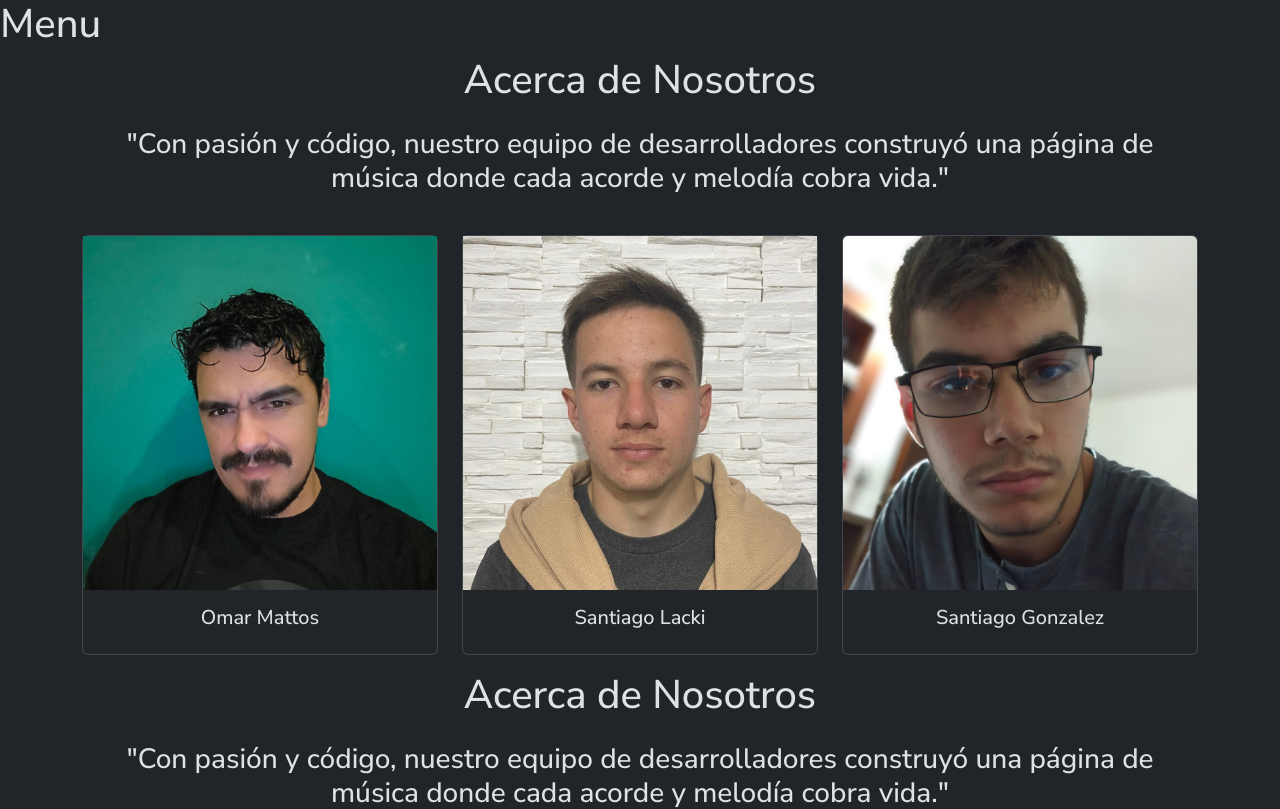
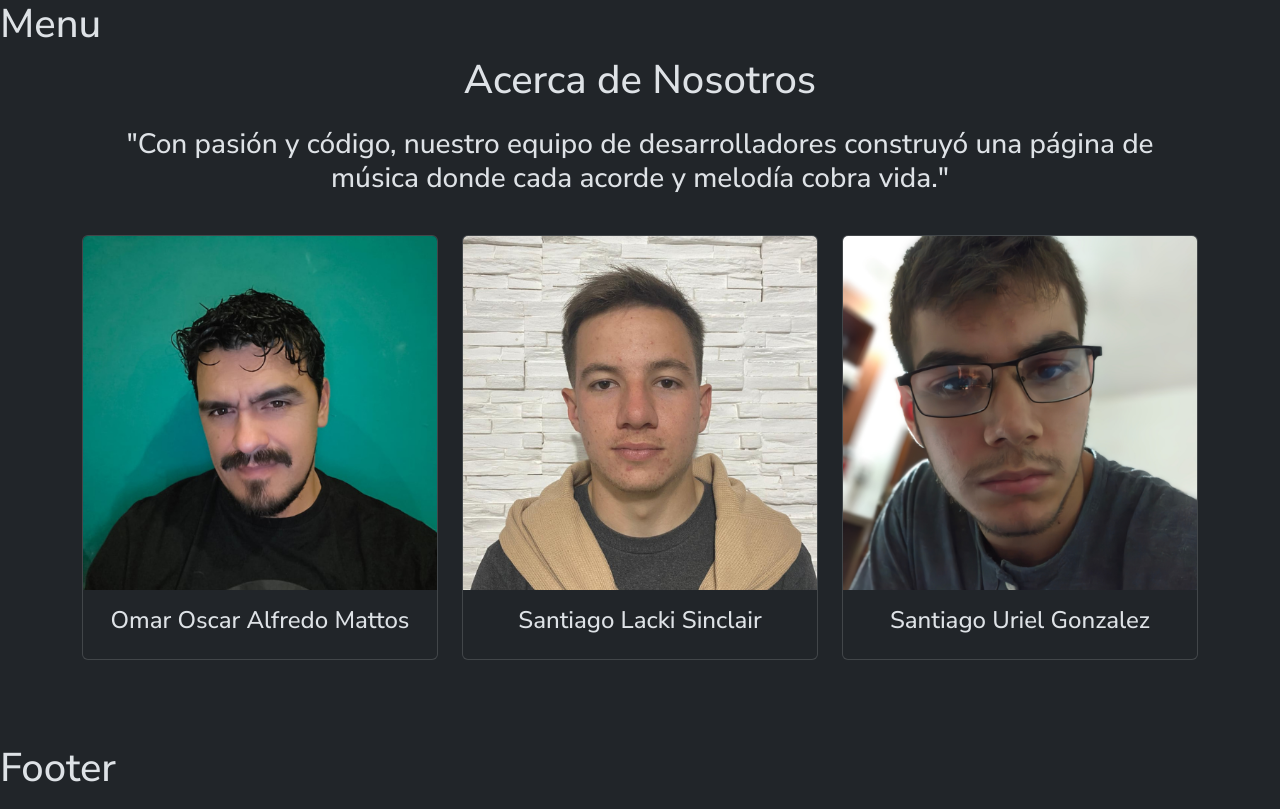
Before and after one commit to omarmatt31/echoTune, a React (Vite) app: page /nosotros in a window 1280 px wide. Shown: the top 809 px of the page. Built offline with nearby package versions, Linux system fonts and the light colour scheme.

Commit message:
termine de realizar el codigo de maquetado del componente nosotros

```diff
--- a/src/App.jsx
+++ b/src/App.jsx
@@ -16,7 +16,6 @@ function App() {
     <BrowserRouter>
       <Menu></Menu>
       <main>
-        <Nosotros></Nosotros>
         <Routes>
           <Route path="/" element={<Index></Index>}></Route>
           <Route path="/detalle" element={<DetalleCancion></DetalleCancion>}></Route>
--- a/src/components/pages/Index.jsx
+++ b/src/components/pages/Index.jsx
@@ -2,7 +2,7 @@
 const Index = () => {
     return (
         <div>
-
+            <h1>Hola Mundo</h1>
         </div>
     );
 };
--- a/src/components/pages/Nosotros.jsx
+++ b/src/components/pages/Nosotros.jsx
@@ -6,30 +6,30 @@ import omarmattos from "../../assets/omarmatt01.png"
 const Nosotros = () => {
     return (
         <Container>
-            <h1 className='text-center'>Acerca de Nosotros</h1>
+            <h1 className='text-center fs-1'>Acerca de Nosotros</h1>
             <h3 className="text-center my-4">"Con pasión y código, nuestro equipo de desarrolladores construyó una página de música donde cada acorde y melodía cobra vida."</h3>
             <Row>
                 <Col md={4} lg={4} className="my-3">
                 <Card className="w-100">
-                    <img src={omarmattos} alt="Omar Mattos" className="img-fluid h-100 w-100"/>
+                    <img src={omarmattos} alt="Omar Mattos" className="img-fluid card-img-top"/>
                     <Card.Body>
-                        <Card.Title className="text-center fs-modificacion">Omar Mattos</Card.Title>
+                        <Card.Title className="text-center fs-4">Omar Oscar Alfredo Mattos</Card.Title>
                     </Card.Body>
                 </Card>
                 </Col>
                 <Col md={4} lg={4} className="my-3">
                 <Card className="w-100">
-                    <img src={santilacki} alt="Santiago Lacki" className="img-fluid h-100 w-100"/>
+                    <img src={santilacki} alt="Santiago Lacki" className="img-fluid card-img-top"/>
                     <Card.Body>
-                        <Card.Title className="text-center fs-modificacion">Santiago Lacki</Card.Title>
+                        <Card.Title className="text-center fs-4">Santiago Lacki Sinclair</Card.Title>
                     </Card.Body>
                 </Card>
                 </Col>
                 <Col md={4} lg={4} className="my-3">
-                <Card className="">
+                <Card className="w-100">
                     <img src={santigonz} alt="simon robben" className="img-fluid card-img-top"/>
                     <Card.Body>
-                        <Card.Title className="text-center fs-modificacion">Santiago Gonzalez</Card.Title>
+                        <Card.Title className="text-center fs-4">Santiago Uriel Gonzalez</Card.Title>
                     </Card.Body>
                 </Card>
                 </Col>
```
Also changed, not shown: src/index.css (line endings or trailing spaces).
